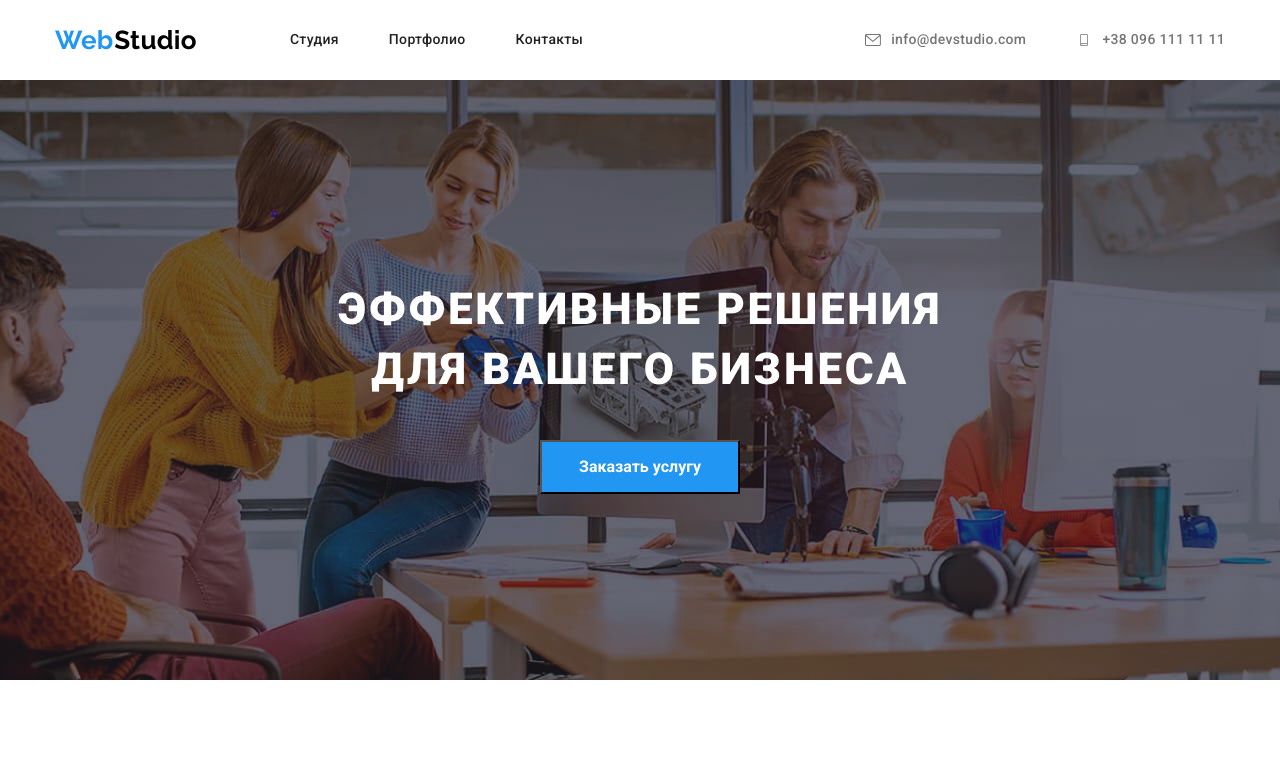
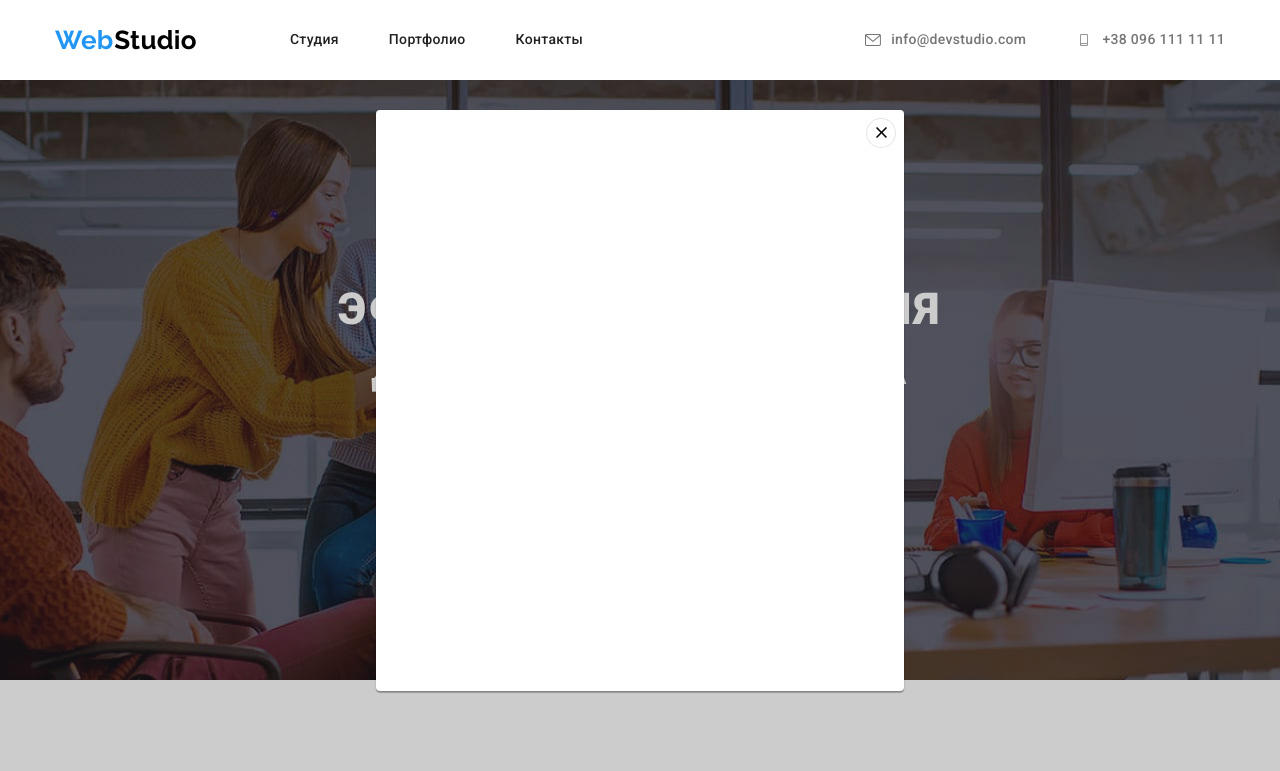
Before and after one commit to Inna-Misko/goit-markup-hw5, a plain HTML site: page index.html in a window 1280 px wide. Both pictures are taken after a click on the button "Заказать услугу". Shown: the top 771 px of the page. Drawn offline with nearby package versions, Linux system fonts and the light colour scheme.

Commit message:
добавляет модалку и жс

```diff
--- a/css/style.css
+++ b/css/style.css
@@ -124,7 +124,6 @@ a {
   font-size: 14px;
   line-height: 1.14;
 
-  transition: background-color 250ms cubic-bezier(0.4, 0, 0.2, 1);
   transition: color 250ms cubic-bezier(0.4, 0, 0.2, 1);
 }
 
@@ -138,6 +137,8 @@ a {
   height: 4px;
   background-color: var(--accent-color);
   border-radius: 2px;
+
+  transition: background-color 250ms cubic-bezier(0.4, 0, 0.2, 1);
 }
 
 .nav-link:hover,
@@ -648,17 +649,61 @@ a {
   height: 44px;
   background-color: rgba(255, 255, 255, 0.1);
   border-radius: 50%;
+
+  transition: background-color 250ms cubic-bezier(0.4, 0, 0.2, 1);
 }
 
 .footer-social-icon {
   fill: var(--white);
   width: 20px;
   height: 20px;
-
-  transition: background-color 250ms cubic-bezier(0.4, 0, 0.2, 1);
 }
 
 .footer-icon-link:hover,
 .footer-icon-link:focus {
   background-color: var(--accent-color);
 }
+
+.backdrop {
+  position: fixed;
+  top: 0;
+  left: 0;
+  width: 100%;
+  height: 100%;
+  background: rgba(0, 0, 0, 0.2);
+
+  display: flex;
+  align-items: center;
+  justify-content: center;
+}
+
+.modal {
+  position: absolute;
+
+  display: flex;
+  justify-content: flex-end;
+  padding: 8px 8px;
+  min-width: 528px;
+  min-height: 581px;
+  background: var(--white);
+  box-shadow: 0px 1px 3px rgba(0, 0, 0, 0.12), 0px 1px 1px rgba(0, 0, 0, 0.14),
+    0px 2px 1px rgba(0, 0, 0, 0.2);
+  border-radius: 4px;
+}
+
+.elips {
+  display: flex;
+  justify-content: center;
+  align-items: center;
+
+  width: 30px;
+  height: 30px;
+  background-color: var(--white);
+  border-radius: 50%;
+  border: 1px solid rgba(0, 0, 0, 0.1);
+}
+
+.backdrop.is-hidden {
+  opacity: 0;
+  pointer-events: none;
+}
--- a/index.html
+++ b/index.html
@@ -69,7 +69,7 @@
             для вашего бизнеса
           </h1>
           <div class="btn-container">
-            <button class="hero-btn">Заказать услугу</button>
+            <button class="hero-btn" data-modal-open>Заказать услугу</button>
           </div>
         </div>
       </section>
@@ -419,5 +419,16 @@
         </div>
       </div>
     </footer>
+
+    <div class="backdrop is-hidden" data-modal>
+      <div class="modal">
+          <button class="elips" data-modal-close>
+            <img src="./img/close-btn.svg" alt="close" width="18">
+          </button>
+        </div>
+      </div>
+    </div>
+
+    <script src="./js/modal.js"></script>
   </body>
 </html>
--- /dev/null
+++ b/js/modal.js
@@ -0,0 +1,14 @@
+(() => {
+  const refs = {
+    openModalBtn: document.querySelector("[data-modal-open]"),
+    closeModalBtn: document.querySelector("[data-modal-close]"),
+    modal: document.querySelector("[data-modal]"),
+  };
+
+  refs.openModalBtn.addEventListener("click", toggleModal);
+  refs.closeModalBtn.addEventListener("click", toggleModal);
+
+  function toggleModal() {
+    refs.modal.classList.toggle("is-hidden");
+  }
+})();
```
Also changed, not shown: css-portfolio/portfolio.css (+6 -3 lines), portfolio.html (+0 -3 lines), img/close-btn.svg (added).
